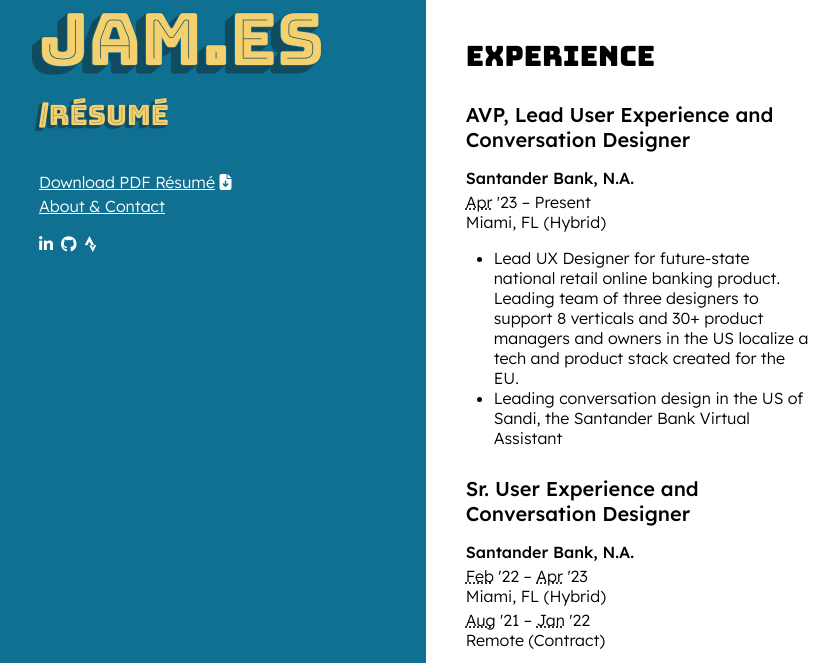
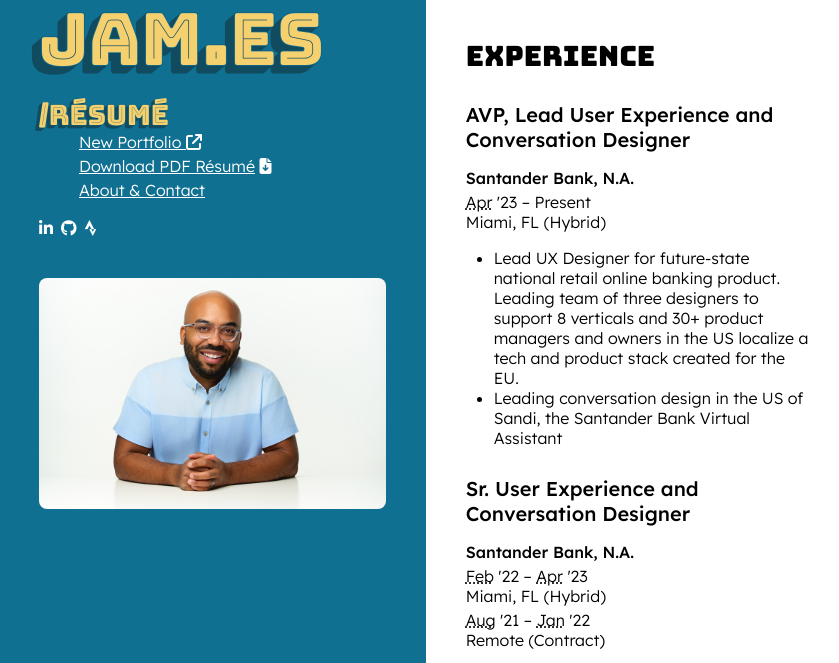
Before and after one commit to jas0nmjames/resume, a plain HTML site: page index.html in a window 1280 px wide. Shown: the part 118-781 px from the top of the page, without its empty margins (1-840 px from the left). Drawn offline with Linux system fonts and the light colour scheme; a web font is replaced by a local one.

Commit message:
update font-awesome kit and upload portraits

```diff
--- a/index.html
+++ b/index.html
@@ -26,7 +26,7 @@
     <link href="https://fonts.googleapis.com/css2?family=Bungee&family=Bungee+Hairline&family=Bungee+Inline&family=Bungee+Outline&family=Bungee+Shade&family=Bungee+Spice&family=Inter:wght@100;200;300;400;500;600;700;800;900&family=Lexend:wght@100;200;300;400;500;600;700;800;900&family=Space+Mono:ital,wght@0,400;0,700;1,400;1,700&display=swap" rel="stylesheet">
     <link rel="stylesheet" href="styles.css" />
     <!-- Font Awesome -->
-    <script src="https://kit.fontawesome.com/4729109274.js" crossorigin="anonymous"></script>
+    <script src="https://kit.fontawesome.com/8d4af96a07.js" crossorigin="anonymous"></script>
     <!-- Website Carbon Calculator (see https://www.websitecarbon.com/badge/) -->
     <script src="https://unpkg.com/website-carbon-badges@1.1.3/b.min.js" defer></script>
   </head>
@@ -115,6 +115,7 @@
         </span>
       </div>
       <nav>
+        <span><a href="https://jasonjames.works/">New Portfolio <i class="fa-solid fa-arrow-up-right-from-square"></i></a></span>
         <span id="resume-download">
           <a href="assets/resume_jason-james_2023-08-11.pdf" target="_blank" rel="noopener noreferrer">Download PDF Résumé</a>
           <span class="fa-solid fa-file-arrow-down"></span>
@@ -137,11 +138,14 @@
           <i class="fa-brands fa-strava"></i>
         </a>
       </div>
+      <div id="portrait">
+        <img src="assets/portraits/JasonJames04259forweb.jpg" alt="A photo portrait of Jason.  Jason is a bald, brown-skinned 30-something male with a neat, shortly cropped black beard, sitting at a white table.  He wears clear rimmed lawyerly glasses and a light blue two-toned collared short-sleeved dress shirt.  The photo is taken straight on and Jason is looking directly into the camera, in front of a white backgound.  His hands are folded and he's smiling." loading="lazy" class="portrait-photo">
+      </div>
     </header>
     <div class="wrapper" id="paper">
       <main>
         <section id="introduction">
-          <p><a href="https://jasonmjam.es/" target="_blank" rel="noopener noreferrer"><strong>Jason James</strong></a> <span contenteditable="true" title="Try editing me!">is a user experience (UX) and conversational AI (CxD) designer.</span></p>
+          <p><a href="https://www.linkedin.com/in/jasonjamesworks/" target="_blank" rel="noopener noreferrer"><strong>Jason James</strong><i class="fa-brands fa-square-linkedin"></i></a> <span contenteditable="true" title="Try editing me!">is a user experience (UX) and conversational AI (CxD) designer.</span></p>
         </section>
         <section id="experience">
           <h2>Experience</h2>
--- a/styles.css
+++ b/styles.css
@@ -60,6 +60,8 @@
 
 header {
   background-color: var(--light-secondary-color);
+  padding-left: 2.5rem;
+  padding-right: 2.5rem;
 }
 
 nav {
@@ -89,8 +91,8 @@
   display: flex;
   flex-direction: row;
   column-gap: 0.5em;
-  margin-left: 2.5rem;
-  margin-right: 2.5rem;
+  margin-left: 0;
+  margin-right: 0;
   margin-bottom: 2.5rem;
 }
 
@@ -158,7 +160,6 @@
 #billboard-container {
   display: flex;
   flex-direction: column;
-  margin: 2.5rem;
   margin-top: 1.75rem;
 }
 
@@ -301,6 +302,14 @@
   margin-top: 0rem;
 }
 
+.portrait-photo {
+  max-width: 100%;
+  height: auto;
+  display: block;
+  margin: 1rem auto; /* centers in column */
+  border-radius: 8px; /* optional: rounded corners */
+}
+
 /* Customizing Website Carbon Badge CSS */
 
 /*
```
Also changed, not shown: assets/portraits/JasonJames04240forweb1.jpg (added), assets/portraits/JasonJames04259forweb.jpg (added), 3 other files.
